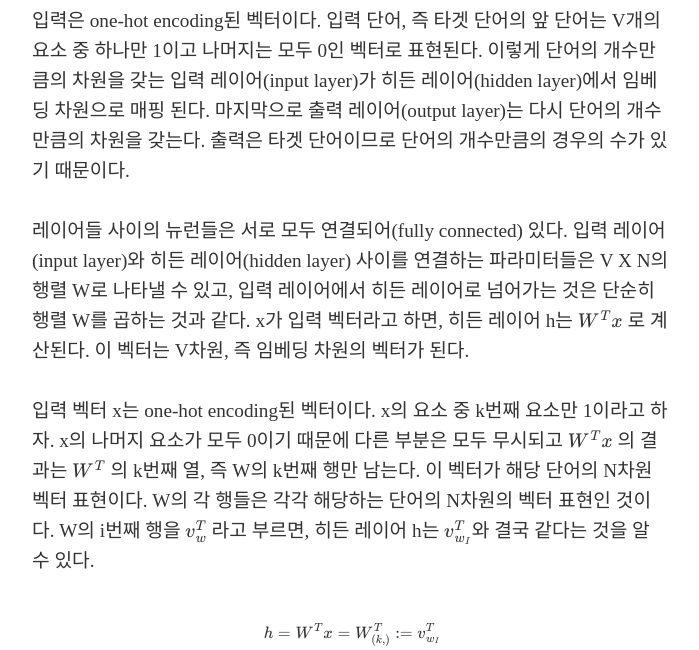
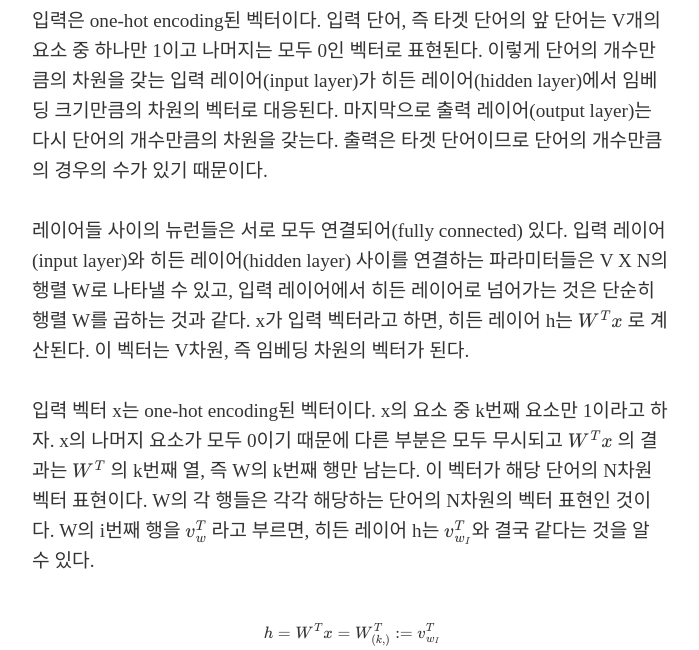
Before and after one commit to dreamgonfly/dreamgonfly.github.io, a Jekyll site: the page built from _posts/2017-08-16-word2vec_explained.markdown, in a window 1280 px wide and 900 px high, scrolled down 11774 px, cut to the strip 250-900 px from the top of the window. Shown: the whole strip, without its empty margins (288-987 px from the left). Built offline with Jekyll 4.4.1, drawn with Linux system fonts in a browser that asks for light colours; nearby versions of some CDN libraries; some web fonts are replaced; formulas are drawn with MathJax 3; comment, search, counter and statistics services are not loaded; some of the changed text lies outside the part shown.

Commit message:
Update "word2vec explained"

```diff
--- a/_posts/2017-08-16-word2vec_explained.markdown
+++ b/_posts/2017-08-16-word2vec_explained.markdown
@@ -53,7 +53,7 @@
 
 ## Dense representation
 
-Dense representation은 각각의 속성을 독립적인 차원으로 나타내지 않는다. 대신, 우리가 정한 개수의 차원으로 대상을 매핑해서 표현한다. 예컨대 해당 속성을 5차원으로 표현할 것이라고 정하면 그 속성을 5차원 안에 매핑하는 것이다. 이 매핑을 임베딩(embedding)이라고 하며, 임베딩하는 방식은 머신 러닝을 통해 학습하게 된다.
+Dense representation은 각각의 속성을 독립적인 차원으로 나타내지 않는다. 대신, 우리가 정한 개수의 차원으로 대상을 대응시켜서 표현한다. 예컨대 해당 속성을 5차원으로 표현할 것이라고 정하면 그 속성을 5차원 벡터에 대응시키는 것이다. 이 대응을 임베딩(embedding)이라고 하며, 임베딩하는 방식은 머신 러닝을 통해 학습하게 된다.
 
 ![dense representation](https://files.slack.com/files-pri/T25783BPY-F6P915890/dense.png?pub_secret=3f6e3ccd28)
 
@@ -141,7 +141,7 @@
 
 ![CBOW](https://files.slack.com/files-pri/T25783BPY-F6CPDPKHP/screenshot.png?pub_secret=8ce6c11e3b)
 
-입력은 one-hot encoding된 벡터이다. 입력 단어, 즉 타겟 단어의 앞 단어는 V개의 요소 중 하나만 1이고 나머지는 모두 0인 벡터로 표현된다. 이렇게 단어의 개수만큼의 차원을 갖는 입력 레이어(input layer)가 히든 레이어(hidden layer)에서 임베딩 차원으로 매핑 된다. 마지막으로 출력 레이어(output layer)는 다시 단어의 개수만큼의 차원을 갖는다. 출력은 타겟 단어이므로 단어의 개수만큼의 경우의 수가 있기 때문이다.
+입력은 one-hot encoding된 벡터이다. 입력 단어, 즉 타겟 단어의 앞 단어는 V개의 요소 중 하나만 1이고 나머지는 모두 0인 벡터로 표현된다. 이렇게 단어의 개수만큼의 차원을 갖는 입력 레이어(input layer)가 히든 레이어(hidden layer)에서 임베딩 크기만큼의 차원의 벡터로 대응된다. 마지막으로 출력 레이어(output layer)는 다시 단어의 개수만큼의 차원을 갖는다. 출력은 타겟 단어이므로 단어의 개수만큼의 경우의 수가 있기 때문이다.
 
 레이어들 사이의 뉴런들은 서로 모두 연결되어(fully connected) 있다. 입력 레이어(input layer)와 히든 레이어(hidden layer) 사이를 연결하는 파라미터들은 V X N의 행렬 W로 나타낼 수 있고, 입력 레이어에서 히든 레이어로 넘어가는 것은 단순히 행렬 W를 곱하는 것과 같다. x가 입력 벡터라고 하면, 히든 레이어 h는 <span>$W^Tx$</span> 로 계산된다. 이 벡터는 V차원, 즉 임베딩 차원의 벡터가 된다.
 
```
